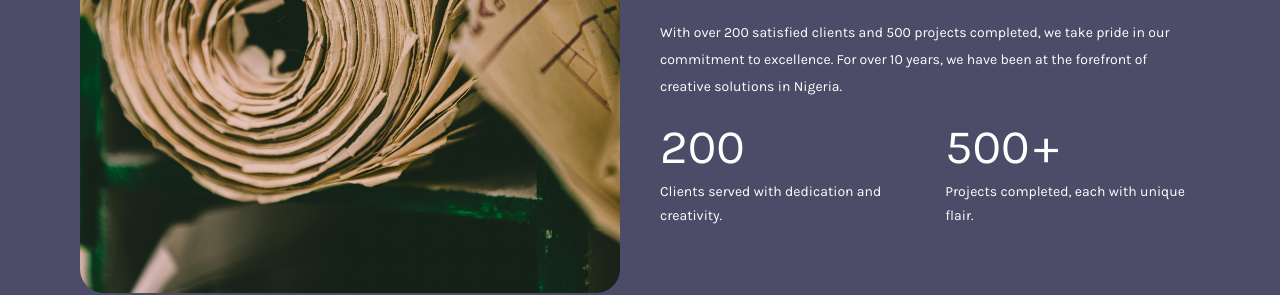
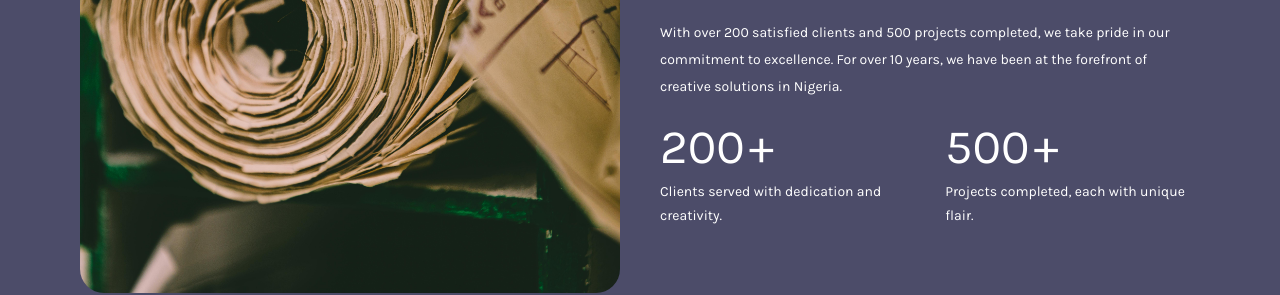
Before and after one commit to Tez-cyber/inks_pixels, a React (Vite) app: page / in a window 1280 px wide. Shown: the part 4040-4335 px from the top of the page. Built offline with nearby package versions, Linux system fonts and the light colour scheme.

Commit message:
Adjusted client stat in AboutSection3

```diff
--- a/src/components/landing/aboutSection.jsx
+++ b/src/components/landing/aboutSection.jsx
@@ -124,8 +124,9 @@ export const AboutSection3 = () => {
       otherSection={
         <div className='flex flex-col gap-4 md:flex-row'>
           <div className="">
-            <div className='text-4xl pb-2 md:text-5xl'>
+            <div className='text-4xl flex gap-1 pb-2 md:text-5xl'>
               <Counter targetNumber={200} />
+              +
             </div>
             <span className='text-sm'>Clients served with dedication and creativity.</span>
           </div>
```
